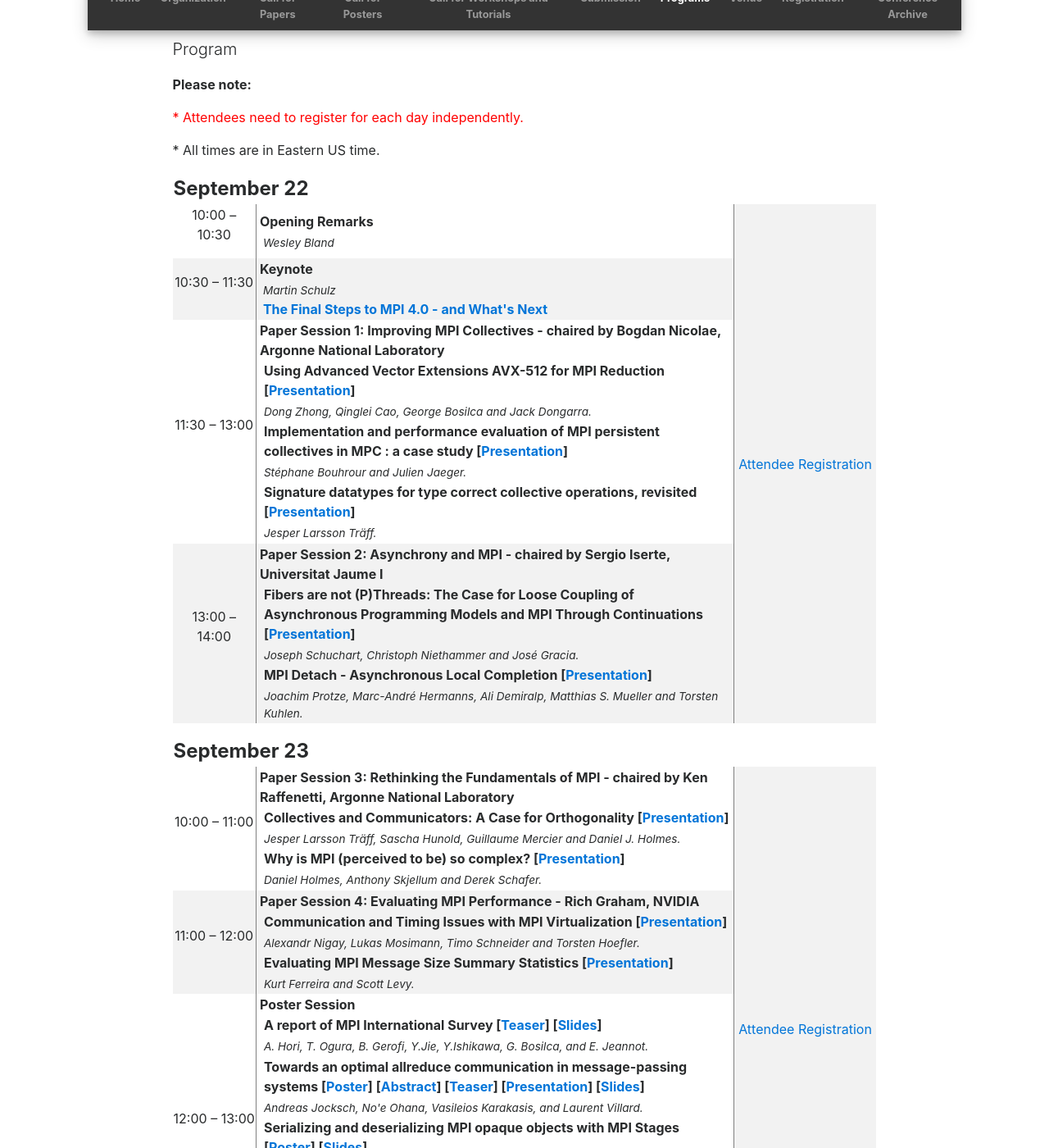
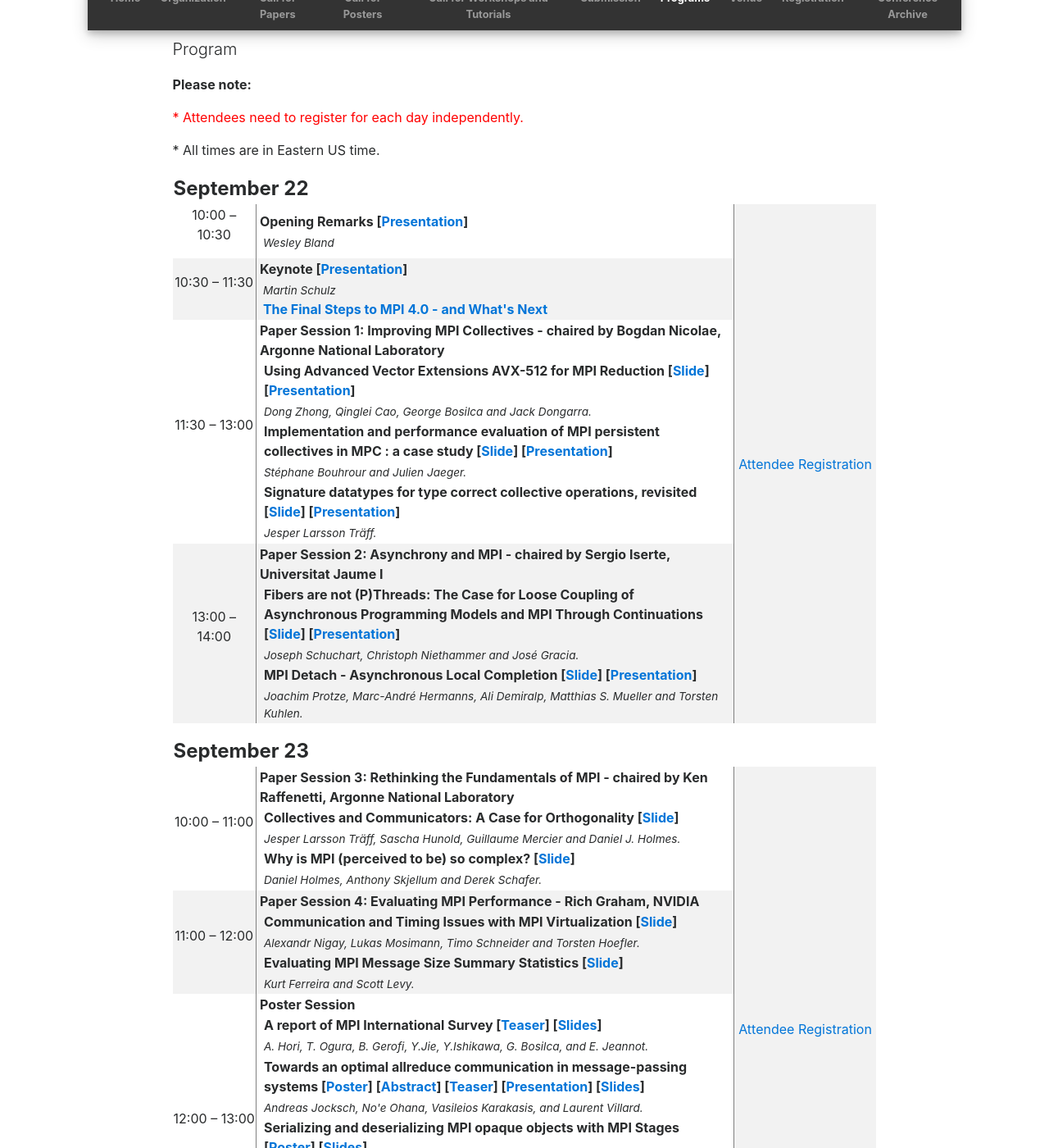
Before and after one commit to eurompi/eurompi.github.io, a Jekyll site: the page built from program.html, in a window 1280 px wide and 1400 px high, scrolled down 262 px. Shown: the whole window at 82% size. Built offline with Jekyll 4.4.1, drawn with Linux system fonts in a browser that asks for light colours; nearby versions of some CDN libraries.

Commit message:
Add presentation link

```diff
--- a/cfposter.html
+++ b/cfposter.html
@@ -101,7 +101,7 @@
               <li>A report of MPI International Survey <em>(A. Hori, T. Ogura, B. Gerofi, Y.Jie, Y.Ishikawa, G. Bosilca, and E. Jeannot)</em> [<a href="http://icl.utk.edu/~bosilca/eurompi20/poster_24_teaser.mp4" target="_blank">Teaser</a>] [<a href="http://icl.utk.edu/~bosilca/eurompi20/poster_24_slides.pdf" target="_blank">Slides</a>]</li>
               <li>Towards an optimal allreduce communication in message-passing systems <em>(Andreas Jocksch, No'e Ohana, Vasileios Karakasis, and Laurent Villard)</em> [<a href="http://icl.utk.edu/~bosilca/eurompi20/poster_23_poster.pdf" target="_blank">Poster</a>] [<a href="http://icl.utk.edu/~bosilca/eurompi20/poster_23_abstract.pdf" target="_blank">Abstract</a>] [<a href="https://www.youtube.com/watch?v=SjXkBR_-pnE&amp;feature=youtu.be" target="_blank">Teaser</a>] [<a href="http://icl.utk.edu/~bosilca/eurompi20/poster_23_presentation.mp4" target="_blank">Presentation</a>] [<a href="http://icl.utk.edu/~bosilca/eurompi20/poster_23_slides.pdf" target="_blank">Slides</a>]</li>
               <li>Serializing and deserializing MPI opaque objects with MPI Stages <em>(Derek Schafer, Ignacio Laguna, Anthony Skjellum, and Kathryn Mohror)</em> [<a href="http://icl.utk.edu/~bosilca/eurompi20/poster_25_poster.pdf" target="_blank">Poster</a>] [<a href="./assets/posters/EuroMPI2020-MPI-OpObjSer-Poster-Presentation.pdf" target="_blank">Slides</a>]</li>
-              <li>A portable implementation of partitioned point-to-point communication primitives <em>(Purushotham Bangalore, Andrew Worley, Derek Schafer, Ryan Grant, Anthony Skjellum, Sheikh Ghafoor)</em> [<a href="http://icl.utk.edu/~bosilca/eurompi20/poster_26_poster.pdf" target="_blank">Poster</a>] [<a href="http://icl.utk.edu/~bosilca/eurompi20/poster_26_abstract.pdf" target="_blank">Abstract</a>] [<a href="https://www.dropbox.com/s/ypssbudxvn7ij6d/A%20Portable%20Implementation%20of%20Partitioned%20Point-to-Point%20Communication%20Primitives.pptx%20-%20Google%20Slides%20-%20Google%20Chrome%202020-09-17%2016-16-15.mp4?dl=0" target="_blank">Presentation</a>] [<a href="./assets/posters/poster_26_slides.pdf" target="_blank">Slides</a>]</li>
+              <li>A portable implementation of partitioned point-to-point communication primitives <em>(Purushotham Bangalore, Andrew Worley, Derek Schafer, Ryan Grant, Anthony Skjellum, Sheikh Ghafoor)</em> [<a href="http://icl.utk.edu/~bosilca/eurompi20/poster_26_poster.pdf" target="_blank">Poster</a>] [<a href="http://icl.utk.edu/~bosilca/eurompi20/poster_26_abstract.pdf" target="_blank">Abstract</a>] [<a href="https://youtu.be/8Qc7n0AwI_E" target="_blank">Presentation</a>] [<a href="./assets/posters/poster_26_slides.pdf" target="_blank">Slides</a>]</li>
             </ul>
             <p> </p>
         </div>
--- a/program.html
+++ b/program.html
@@ -23,7 +23,7 @@
               <p>10:00 – 10:30</p>
             </td>
             <td style="padding-left:4px;padding-right:4px;width:720px">
-              <div style="font-weight:bold">Opening Remarks</div>
+              <div style="font-weight:bold">Opening Remarks [<a href="https://youtu.be/NBOvU_RiPEY" target="_blank">Presentation</a>]</div>
               <div style="padding-top:4px;padding-left:4px;font-size:0.85em;font-style:italic">Wesley Bland</div>
             </td>
             <td rowspan="4" style="border-left:1px solid gray;width:200px;text-align:center;background-color: #f2f2f2"><a href="https://intel.webex.com/intel/onstage/g.php?MTID=ec42af2e6885b18d705472fe4dcead8b6" target="_blank">Attendee Registration</a></td>
@@ -33,7 +33,7 @@
               <p>10:30 – 11:30</p>
             </td>
             <td style="padding-left:4px;padding-right:4px;width:720px">
-              <div style="font-weight:bold">Keynote</div>
+              <div style="font-weight:bold">Keynote [<a href="https://youtu.be/VzOVuqYHfSI" target="_blank">Presentation</a>]</div>
               <div style="padding-top:4px;padding-left:4px;font-size:0.85em;font-style:italic">Martin Schulz</div>
               <div style="font-weight:bold;padding-left:4px"><a href="keynote.html">The Final Steps to MPI 4.0 - and What's Next</a></div>
             </td>
@@ -47,19 +47,19 @@
               <table style="border:0px; width:100%"><tbody>
                 <tr>
                   <td>
-                    <div style="font-weight:bold;padding-left:4px">Using Advanced Vector Extensions AVX-512 for MPI Reduction [<a href="./assets/papers/Zhong-EuroMPI2020.pptx" target="_blank">Presentation</a>]</div>
+                    <div style="font-weight:bold;padding-left:4px">Using Advanced Vector Extensions AVX-512 for MPI Reduction [<a href="./assets/papers/Zhong-EuroMPI2020.pptx" target="_blank">Slide</a>] [<a href="https://youtu.be/Z2vGmgymJ34" target="_blank">Presentation</a>]</div>
                     <div style="padding-top:4px;padding-left:4px;font-size:0.85em;font-style:italic">Dong Zhong, Qinglei Cao, George Bosilca and Jack Dongarra.</div>
                   </td>
                 </tr>
                 <tr>
                   <td>
-                    <div style="font-weight:bold;padding-left:4px">Implementation and performance evaluation of MPI persistent collectives in MPC : a case study [<a href="./assets/papers/Bouhrour_stephane_persistent_collective.pdf" target="_blank">Presentation</a>]</div>
+                    <div style="font-weight:bold;padding-left:4px">Implementation and performance evaluation of MPI persistent collectives in MPC : a case study [<a href="./assets/papers/Bouhrour_stephane_persistent_collective.pdf" target="_blank">Slide</a>] [<a href="https://youtu.be/J9RN0oEJjLA" target="_blank">Presentation</a>]</div>
                     <div style="padding-top:4px;padding-left:4px;font-size:0.85em;font-style:italic">Stéphane Bouhrour and Julien Jaeger.</div>
                   </td>
                 </tr>
                 <tr>
                   <td>
-                    <div style="font-weight:bold;padding-left:4px">Signature datatypes for type correct collective operations, revisited [<a href="./assets/papers/Traff-SignatureTypesRevisited.pdf" target="_blank">Presentation</a>]</div>
+                    <div style="font-weight:bold;padding-left:4px">Signature datatypes for type correct collective operations, revisited [<a href="./assets/papers/Traff-SignatureTypesRevisited.pdf" target="_blank">Slide</a>] [<a href="https://youtu.be/B2pFoltx1fI" target="_blank">Presentation</a>]</div>
                     <div style="padding-top:4px;padding-left:4px;font-size:0.85em;font-style:italic">Jesper Larsson Träff.</div>
                   </td>
               </tr></tbody></table>
@@ -74,13 +74,13 @@
               <table style="border:0px; width:100%"><tbody>
                 <tr>
                   <td>
-                    <div style="font-weight:bold;padding-left:4px">Fibers are not (P)Threads: The Case for Loose Coupling of Asynchronous Programming Models and MPI Through Continuations [<a href="./assets/papers/Schuchart-mpi-continue.pdf" target="_blank">Presentation</a>]</div>
+                    <div style="font-weight:bold;padding-left:4px">Fibers are not (P)Threads: The Case for Loose Coupling of Asynchronous Programming Models and MPI Through Continuations [<a href="./assets/papers/Schuchart-mpi-continue.pdf" target="_blank">Slide</a>] [<a href="https://youtu.be/yv0iDCy41ZU" target="_blank">Presentation</a>]</div>
                     <div style="padding-top:4px;padding-left:4px;font-size:0.85em;font-style:italic">Joseph Schuchart, Christoph Niethammer and José Gracia.</div>
                   </td>
                 </tr>
                 <tr>
                   <td>
-                    <div style="font-weight:bold;padding-left:4px">MPI Detach - Asynchronous Local Completion [<a href="./assets/papers/Protze-EuroMPI-MPI-Detach.pdf" target="_blank">Presentation</a>]</div>
+                    <div style="font-weight:bold;padding-left:4px">MPI Detach - Asynchronous Local Completion [<a href="./assets/papers/Protze-EuroMPI-MPI-Detach.pdf" target="_blank">Slide</a>] [<a href="https://youtu.be/6A58NsPHI2U" target="_blank">Presentation</a>]</div>
                     <div style="padding-top:4px;padding-left:4px;font-size:0.85em;font-style:italic">Joachim Protze, Marc-André Hermanns, Ali Demiralp, Matthias S. Mueller and Torsten Kuhlen.</div>
                   </td>
                 </tr></tbody></table>
@@ -103,13 +103,13 @@
               <table style="border:0px; width:100%"><tbody>
                 <tr>
                   <td>
-                    <div style="font-weight:bold;padding-left:4px">Collectives and Communicators: A Case for Orthogonality [<a href="./assets/papers/Traff-OrthogonalCollectives.pdf" target="_blank">Presentation</a>]</div>
+                    <div style="font-weight:bold;padding-left:4px">Collectives and Communicators: A Case for Orthogonality [<a href="./assets/papers/Traff-OrthogonalCollectives.pdf" target="_blank">Slide</a>]</div>
                     <div style="padding-top:4px;padding-left:4px;font-size:0.85em;font-style:italic">Jesper Larsson Träff, Sascha Hunold, Guillaume Mercier and Daniel J. Holmes.</div>
                   </td>
                 </tr>
                 <tr>
                   <td>
-                    <div style="font-weight:bold;padding-left:4px">Why is MPI (perceived to be) so complex? [<a href="./assets/papers/Skjellum-EuroMPI2020-WhyIsMPIPerceived.pptx" target="_blank">Presentation</a>]</div>
+                    <div style="font-weight:bold;padding-left:4px">Why is MPI (perceived to be) so complex? [<a href="./assets/papers/Skjellum-EuroMPI2020-WhyIsMPIPerceived.pptx" target="_blank">Slide</a>]</div>
                     <div style="padding-top:4px;padding-left:4px;font-size:0.85em;font-style:italic">Daniel Holmes, Anthony Skjellum and Derek Schafer.</div>
                   </td>
                 </tr></tbody></table>
@@ -125,13 +125,13 @@
               <table style="border:0px; width:100%"><tbody>
                 <tr>
                   <td>
-                    <div style="font-weight:bold;padding-left:4px">Communication and Timing Issues with MPI Virtualization [<a href="./assets/papers/Schneider-reading_group.pdf" target="_blank">Presentation</a>]</div>
+                    <div style="font-weight:bold;padding-left:4px">Communication and Timing Issues with MPI Virtualization [<a href="./assets/papers/Schneider-reading_group.pdf" target="_blank">Slide</a>]</div>
                     <div style="padding-top:4px;padding-left:4px;font-size:0.85em;font-style:italic">Alexandr Nigay, Lukas Mosimann, Timo Schneider and Torsten Hoefler.</div>
                   </td>
                 </tr>
                 <tr>
                   <td>
-                    <div style="font-weight:bold;padding-left:4px">Evaluating MPI Message Size Summary Statistics [<a href="./assets/papers/Ferreira-presentation-euroMPI2020.pptx" target="_blank">Presentation</a>]</div>
+                    <div style="font-weight:bold;padding-left:4px">Evaluating MPI Message Size Summary Statistics [<a href="./assets/papers/Ferreira-presentation-euroMPI2020.pptx" target="_blank">Slide</a>]</div>
                     <div style="padding-top:4px;padding-left:4px;font-size:0.85em;font-style:italic">Kurt Ferreira and Scott Levy.</div>
                   </td>
                 </tr></tbody></table>
@@ -164,7 +164,7 @@
                 </tr>
                 <tr>
                   <td>
-                    <div style="font-weight:bold;padding-left:4px">A portable implementation of partitioned point-to-point communication primitives [<a href="./assets/posters/EuroMPI_2020_MPI-PartComm-Poster.pdf" target="_blank">Poster</a>] [<a href="http://icl.utk.edu/~bosilca/eurompi20/poster_26_abstract.pdf" target="_blank">Abstract</a>] [<a href="https://www.dropbox.com/s/ypssbudxvn7ij6d/A%20Portable%20Implementation%20of%20Partitioned%20Point-to-Point%20Communication%20Primitives.pptx%20-%20Google%20Slides%20-%20Google%20Chrome%202020-09-17%2016-16-15.mp4?dl=0" target="_blank">Presentation</a>] [<a href="./assets/posters/poster_26_slides.pdf" target="_blank">Slides</a>]</div>
+                    <div style="font-weight:bold;padding-left:4px">A portable implementation of partitioned point-to-point communication primitives [<a href="./assets/posters/EuroMPI_2020_MPI-PartComm-Poster.pdf" target="_blank">Poster</a>] [<a href="http://icl.utk.edu/~bosilca/eurompi20/poster_26_abstract.pdf" target="_blank">Abstract</a>] [<a href="https://youtu.be/8Qc7n0AwI_E" target="_blank">Presentation</a>] [<a href="./assets/posters/poster_26_slides.pdf" target="_blank">Slides</a>]</div>
                     <div style="padding-top:4px;padding-left:4px;font-size:0.85em;font-style:italic">Purushotham Bangalore, Andrew Worley, Derek Schafer, Ryan Grant, Anthony Skjellum, Sheikh Ghafoor.</div>
                   </td>
                 </tr></tbody></table>
```
